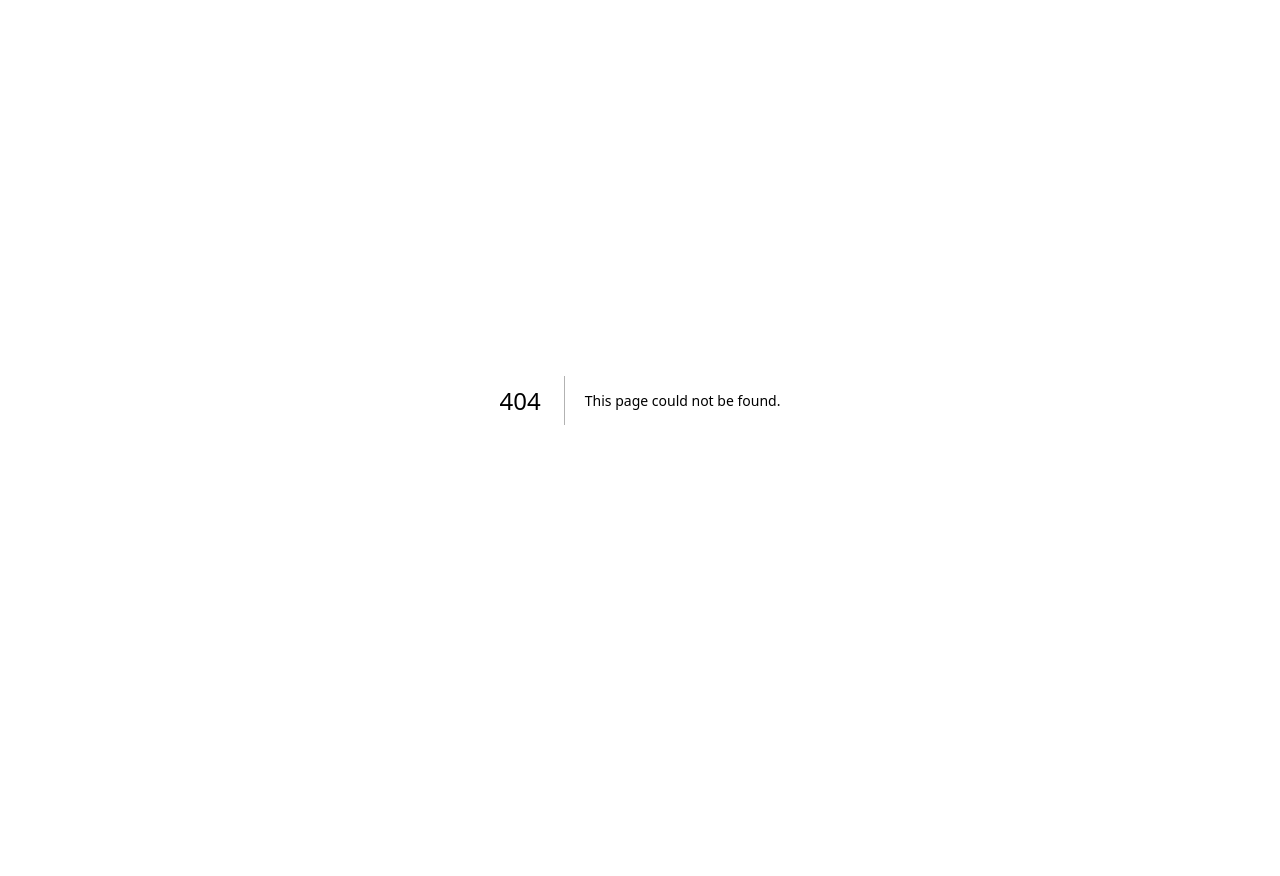
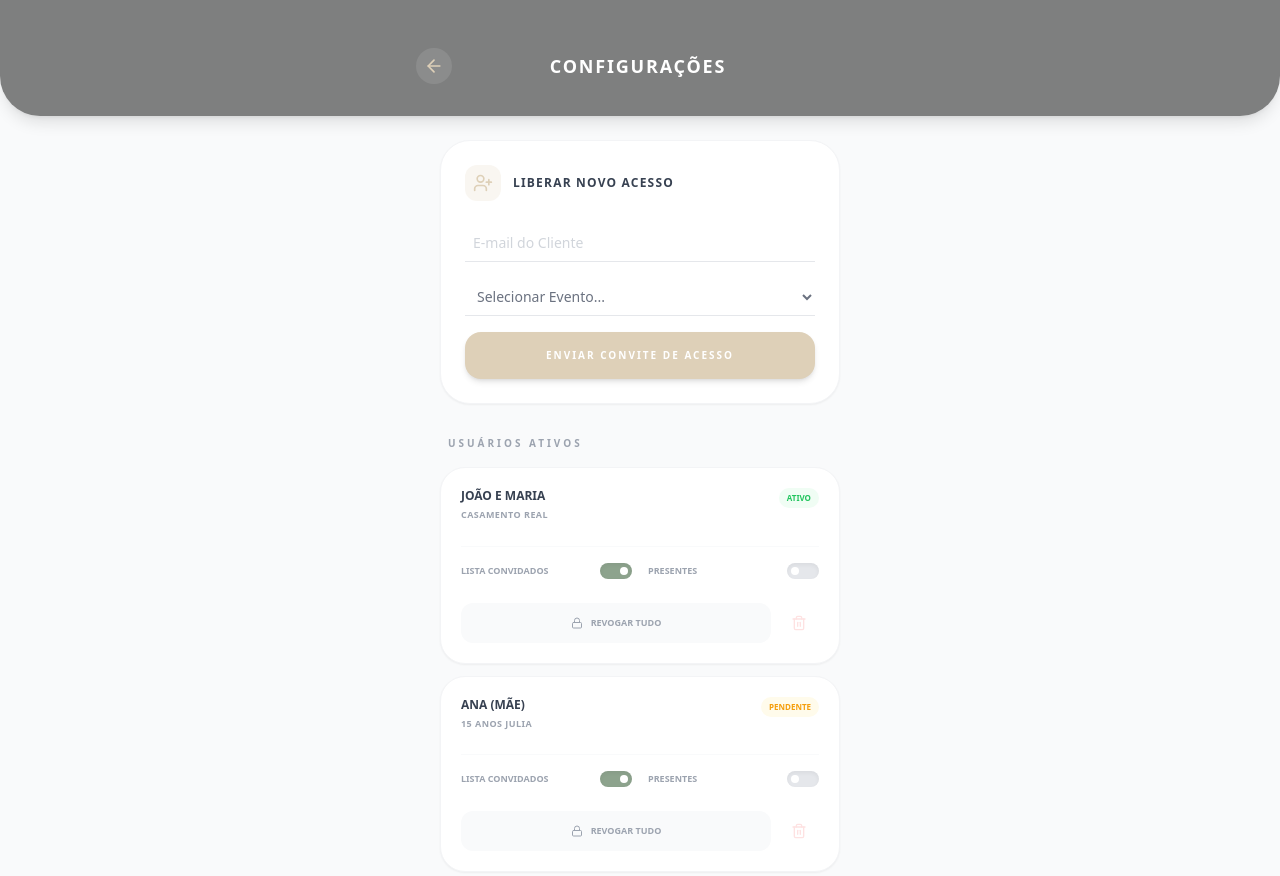
Before and after one commit to layssa20pinheiro-oss/app-checklist-v2, a Next.js app: page /configuracoes in a window 1280 px wide. Before the commit this address had no page. Shown: the top 876 px of the page. Before the commit the page ends 800 px from the top, so only its background shows below. Built offline with nearby package versions, Linux system fonts and the light colour scheme.

Commit message:
Create configuracoes.js

```diff
--- /dev/null
+++ b/pages/configuracoes.js
@@ -0,0 +1,90 @@
+import { useState } from 'react';
+import { ArrowLeft, UserPlus, ShieldCheck, ShieldAlert, Trash2, Settings, Lock, Eye } from 'lucide-react';
+import Link from 'next/link';
+
+export default function ConfiguracoesAcesso() {
+  const [usuarios, setUsuarios] = useState([
+    { id: 1, nome: "João e Maria", email: "noivos@email.com", evento: "Casamento Real", status: "ativo", role: "Cliente" },
+    { id: 2, nome: "Ana (Mãe)", email: "ana@email.com", evento: "15 Anos Julia", status: "pendente", role: "Cliente" }
+  ]);
+
+  return (
+    <div className="min-h-screen bg-gray-50 font-sans pb-20">
+      {/* HEADER FIXO */}
+      <div className="bg-[#7e7f7f] pt-12 pb-8 px-6 text-white rounded-b-[40px] shadow-lg sticky top-0 z-20">
+        <div className="max-w-md mx-auto flex items-center justify-between">
+          <Link href="/" className="p-2 bg-white/10 rounded-full text-[#ded0b8]"><ArrowLeft size={20}/></Link>
+          <h1 className="text-lg font-bold uppercase tracking-widest">Configurações</h1>
+          <div className="w-10"></div> {/* Espaçador */}
+        </div>
+      </div>
+
+      <div className="max-w-md mx-auto p-6">
+
+        {/* SEÇÃO: CONVIDAR NOVO USUÁRIO */}
+        <div className="bg-white rounded-[30px] p-6 shadow-sm mb-8 border border-gray-100">
+          <div className="flex items-center gap-3 mb-6">
+            <div className="p-2 bg-[#ded0b8]/20 text-[#ded0b8] rounded-xl"><UserPlus size={20}/></div>
+            <h2 className="font-bold text-gray-700 uppercase text-xs tracking-widest">Liberar Novo Acesso</h2>
+          </div>
+
+          <div className="space-y-4">
+            <input className="w-full border-b p-2 outline-none text-sm placeholder:text-gray-300" placeholder="E-mail do Cliente" />
+            <select className="w-full border-b p-2 outline-none text-sm text-gray-500 bg-transparent">
+              <option>Selecionar Evento...</option>
+              <option>Casamento João e Maria</option>
+              <option>15 Anos Julia</option>
+            </select>
+            <button className="w-full bg-[#ded0b8] text-white font-bold py-4 rounded-2xl text-[10px] uppercase tracking-[2px] shadow-md active:scale-95 transition-all">
+              Enviar Convite de Acesso
+            </button>
+          </div>
+        </div>
+
+        {/* SEÇÃO: GESTÃO DE QUEM JÁ TEM ACESSO */}
+        <h2 className="text-[10px] font-bold text-gray-400 uppercase tracking-[3px] mb-4 ml-2">Usuários Ativos</h2>
+
+        <div className="space-y-3">
+          {usuarios.map(user => (
+            <div key={user.id} className="bg-white p-5 rounded-[25px] shadow-sm border border-gray-100 group">
+              <div className="flex justify-between items-start">
+                <div>
+                  <h3 className="font-bold text-gray-700 text-xs uppercase">{user.nome}</h3>
+                  <p className="text-[9px] text-gray-400 font-bold uppercase mt-1 tracking-wider">{user.evento}</p>
+                </div>
+                <span className={`text-[8px] px-2 py-1 rounded-full font-bold uppercase ${user.status === 'ativo' ? 'bg-green-50 text-green-500' : 'bg-amber-50 text-amber-500'}`}>
+                  {user.status}
+                </span>
+              </div>
+
+              {/* CONTROLES DE ACESSO (CHAVINHAS) */}
+              <div className="mt-6 pt-4 border-t border-gray-50 grid grid-cols-2 gap-4">
+                <div className="flex items-center justify-between">
+                  <span className="text-[9px] font-bold text-gray-400 uppercase">Lista Convidados</span>
+                  <div className="w-8 h-4 bg-[#8da38d] rounded-full relative cursor-pointer shadow-inner">
+                    <div className="absolute right-1 top-1 w-2 h-2 bg-white rounded-full"></div>
+                  </div>
+                </div>
+                <div className="flex items-center justify-between">
+                  <span className="text-[9px] font-bold text-gray-400 uppercase">Presentes</span>
+                  <div className="w-8 h-4 bg-gray-200 rounded-full relative cursor-pointer shadow-inner">
+                    <div className="absolute left-1 top-1 w-2 h-2 bg-white rounded-full"></div>
+                  </div>
+                </div>
+              </div>
+
+              <div className="mt-6 flex gap-2">
+                <button className="flex-1 flex items-center justify-center gap-2 py-3 rounded-xl bg-gray-50 text-gray-400 text-[9px] font-bold uppercase hover:bg-gray-100 transition-colors">
+                  <Lock size={12}/> Revogar Tudo
+                </button>
+                <button className="p-3 rounded-xl text-red-100 hover:text-red-300 transition-colors">
+                  <Trash2 size={16}/>
+                </button>
+              </div>
+            </div>
+          ))}
+        </div>
+      </div>
+    </div>
+  );
+}
```
